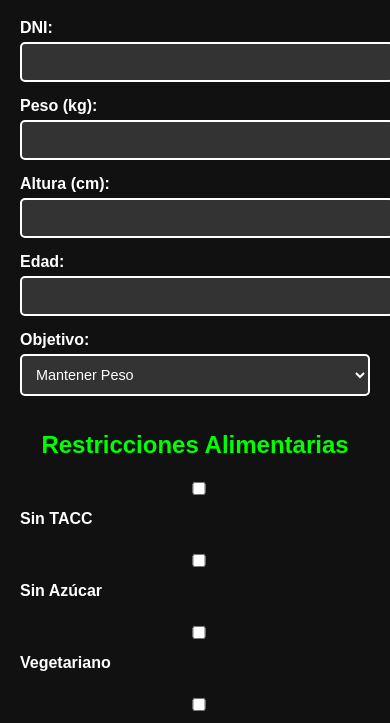
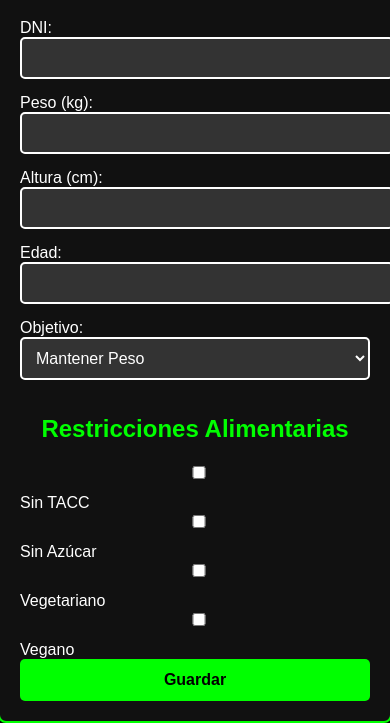
Before and after one commit to Animal32833/ANIMAL-, a plain HTML site: page index.html in a window 390 px wide. Shown: the part 103-826 px from the top of the page. Drawn offline with Linux system fonts and the light colour scheme.

Commit message:
Update styles.css

```diff
--- a/styles.css
+++ b/styles.css
@@ -1,4 +1,3 @@
-/* Estilos generales del cuerpo de la página */
 body {
     background-color: #000; /* Fondo negro */
     color: #fff; /* Texto blanco */
@@ -12,7 +11,6 @@ body {
     padding: 20px;
 }
 
-/* Contenedor del formulario */
 .form-container,
 .day-selection,
 #menu-container {
@@ -26,21 +24,11 @@ body {
     box-shadow: 0 4px 8px rgba(0, 255, 0, 0.1); /* Sombra con verde lima */
 }
 
-/* Títulos */
 h1, h2 {
     color: #00ff00; /* Verde lima */
     text-align: center;
 }
 
-/* Etiquetas de formularios */
-label {
-    display: block;
-    margin-bottom: 5px;
-    font-size: 1rem;
-    font-weight: bold;
-}
-
-/* Inputs de texto y número, y el selector desplegable */
 input, select {
     width: 100%;
     padding: 10px;
@@ -52,12 +40,6 @@ input, select {
     font-size: 1rem;
 }
 
-/* Checkbox de restricciones */
-.checkboxes input {
-    margin-right: 10px;
-}
-
-/* Botones */
 button {
     background-color: #00ff00; /* Fondo verde lima */
     color: #000; /* Texto negro */
@@ -71,12 +53,10 @@ button {
     transition: background-color 0.3s ease;
 }
 
-/* Hover en los botones */
 button:hover {
     background-color: #00cc00; /* Verde más oscuro al pasar el cursor */
 }
 
-/* Contenedor de cada comida */
 .comida {
     background-color: #222; /* Fondo gris oscuro */
     padding: 15px;
@@ -85,27 +65,14 @@ button:hover {
     box-shadow: 0 2px 4px rgba(0, 0, 0, 0.2); /* Sombra ligera */
 }
 
-/* Títulos de las comidas */
 .comida h3 {
     color: #00ff00; /* Verde lima para los títulos */
     margin-bottom: 5px;
     font-size: 1.2rem;
 }
 
-/* Detalles de las comidas */
 .comida p {
     margin: 5px 0;
     font-size: 1rem;
     color: #fff;
 }
-
-/* Ajuste de contenido para pantallas pequeñas */
-@media (max-width: 768px) {
-    .form-container, .day-selection, #menu-container {
-        max-width: 100%;
-    }
-
-    input, select, button {
-        font-size: 0.9rem;
-    }
-}
```
